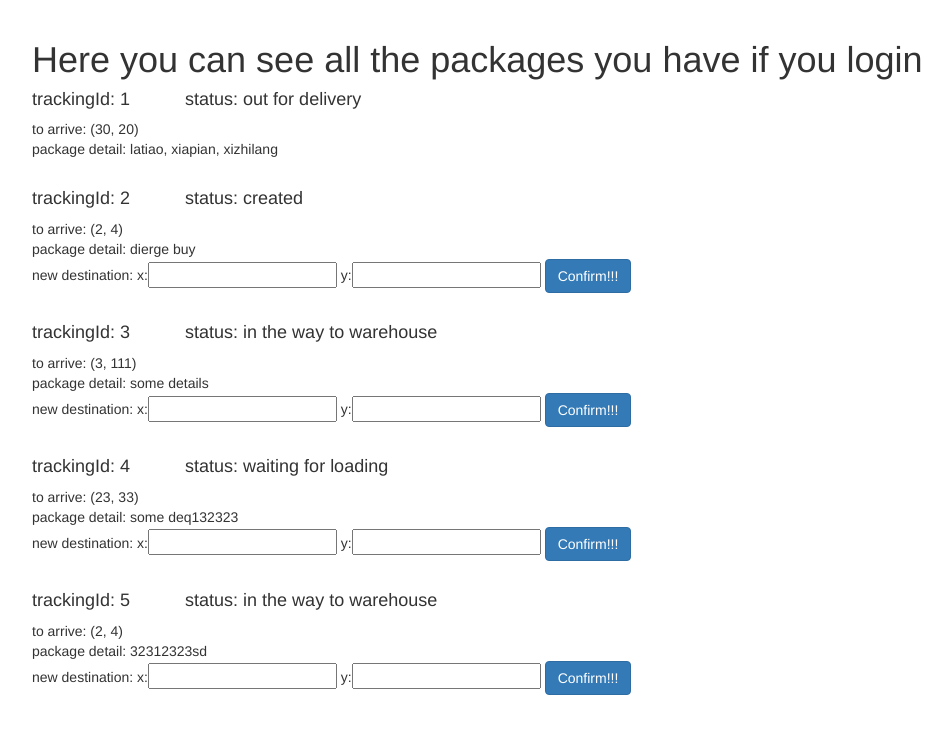
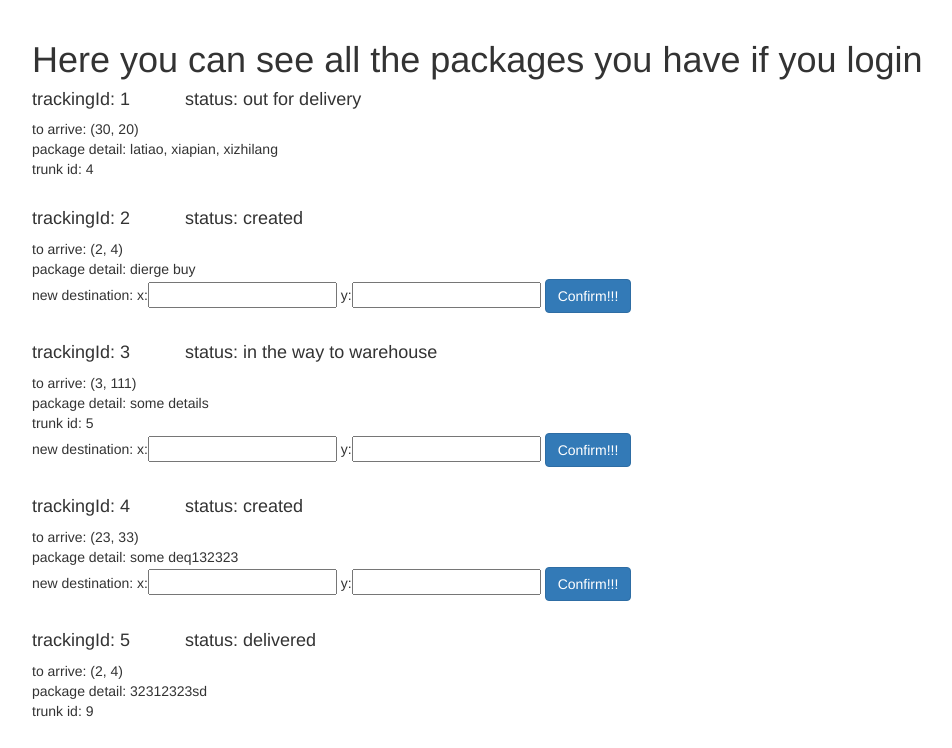
Before and after one commit to FV215b/ups, a Django app: page /user_info/ in a window 1280 px wide. Shown: the part 52-800 px from the top of the page, without its empty margins (38-990 px from the left). Run offline with Django 3.2, Linux system fonts and the light colour scheme; a user stored in the database is signed in; data comes from the database, SQL or seed files in the repository; both versions use the stored data as it was after the commit; some libraries are stand-ins or nearby versions.

Commit message:
fix basic bugs

```diff
--- a/apps/models.py
+++ b/apps/models.py
@@ -18,7 +18,7 @@ class Trunk(models.Model):
     trunk_id = models.IntegerField()
     last_x = models.IntegerField(default=0, null=True) #record the last pos it arrived
     last_y = models.IntegerField(default=0, null=True)
-    # 0:created  1:trunk to warehouse  2:trunk waiting in warehouse 3:out for delivery
+    # 1:trunk to warehouse  2:trunk waiting in warehouse 3:out for delivery
     status = models.IntegerField(default=0)
     def __str__(self):
         return str(self.trunk_id)
@@ -36,5 +36,7 @@ class Tracking(models.Model):
     amazonTransaction = models.OneToOneField(AmazonTransaction, on_delete=models.CASCADE, related_name="tracking")
     to_x = models.IntegerField(blank=True, null=True)
     to_y = models.IntegerField(blank=True, null=True)
+    finished = models.BooleanField(default=False)
+    assigned_trunk = models.BooleanField(default=False)
     def __str__(self):
         return "trunk travel Id: " + str(self.id)
--- a/apps/templates/apps/all_list.html
+++ b/apps/templates/apps/all_list.html
@@ -4,15 +4,15 @@
     function search() {
         var user_input = document.getElementById("input_box").value;
         if (!user_input.match(/^\d+$/)) {
-            alert("please enter a valid number")
+            alert("please enter a valid number");
             return
         }
         window.location.href = "apps/tracking_detail/" + user_input;
     };
 </script>
 <h1>Here are all items stored in our system</h1>
-<input type="text" id="input_box" />
-<input type="button" onclick="search();" name="search" id="search_button" value="search" />
+<input type="text" id="input_box" />&nbsp&nbsp&nbsp&nbsp
+<input type="button" onclick="search();" name="search" class="btn btn-primary" id="search_button" value="search" />
 <h3>trackingId : status</h3>
 <br/>
 {% for tracking in trackings %}
--- a/apps/templates/apps/user_info.html
+++ b/apps/templates/apps/user_info.html
@@ -9,7 +9,10 @@
 <h4>trackingId: {{package.id}}     &nbsp&nbsp&nbsp&nbsp&nbsp&nbsp&nbsp&nbsp&nbsp  status: {{package.strStatus}}</h4>
 to arrive: ({{package.to_x}}, {{package.to_y}}) <br/>
 package detail: {{package.items_detail}}<br/>
-{% if package.status < 3 %}
+{% if package.strStatus != "created" %}
+trunk id: {{package.trunk_id}}<br/>
+{% endif %}
+{% if package.strStatus != "delivered" and package.strStatus != "out for delivery"%}
 <form method="POST" action="{% url 'apps:change_destination' package.id%}">
     {% csrf_token %}
     new destination:
--- a/apps/views.py
+++ b/apps/views.py
@@ -25,11 +25,19 @@ def intToStatus(num):
     else:
         return "delivered"
 
+def getStatus(tracking):
+    if tracking.finished:
+        return "delivered"
+    elif not tracking.assigned_trunk:
+        return "created"
+    else:
+        return intToStatus(tracking.trunk.status)
+
 def home(request):
     trackings = []
     tracking_statuses = []
     for tracking in Tracking.objects.all():
-        tracking.strStatus = intToStatus(tracking.trunk.status)
+        tracking.strStatus = getStatus(tracking)
         trackings.append(tracking)
     print(trackings)
     return render(request, "apps/all_list.html", {"trackings":trackings})
@@ -38,7 +46,7 @@ def tracking_detail(request, key):
     if not Tracking.objects.filter(id=int(key)).exists():
         return render(request, "apps/tracking_detail.html", {"message":"cannot find the tracking id in our system", "not_found":"true"})
     tracking = Tracking.objects.get(id=int(key))
-    tracking.strStatus = intToStatus(tracking.trunk.status)
+    tracking.strStatus = getStatus(tracking)
     return render(request, "apps/tracking_detail.html", {"tracking":tracking})
 
 @login_required
@@ -57,8 +65,14 @@ def user_info(request):
         user_package.trackingId = tracking.id
         user_package.to_x = tracking.to_x
         user_package.to_y = tracking.to_y
-        user_package.status = tracking.trunk.status
-        user_package.strStatus = intToStatus(tracking.trunk.status)
+        if tracking.finished:
+            user_package.strStatus = "delivered"
+            user_package.trunk_id = tracking.trunk.trunk_id
+        elif not tracking.assigned_trunk:
+            user_package.strStatus = "created"
+        else:
+            user_package.strStatus = intToStatus(tracking.trunk.status)
+            user_package.trunk_id = tracking.trunk.trunk_id
         user_packages.append(user_package)
     print(user_packages)
     return render(request, "apps/user_info.html", {"packages":user_packages})
```
Also changed, not shown: apps/migrations/0009_auto_20170426_0114.py (added), db.sqlite3, 3 other files.
